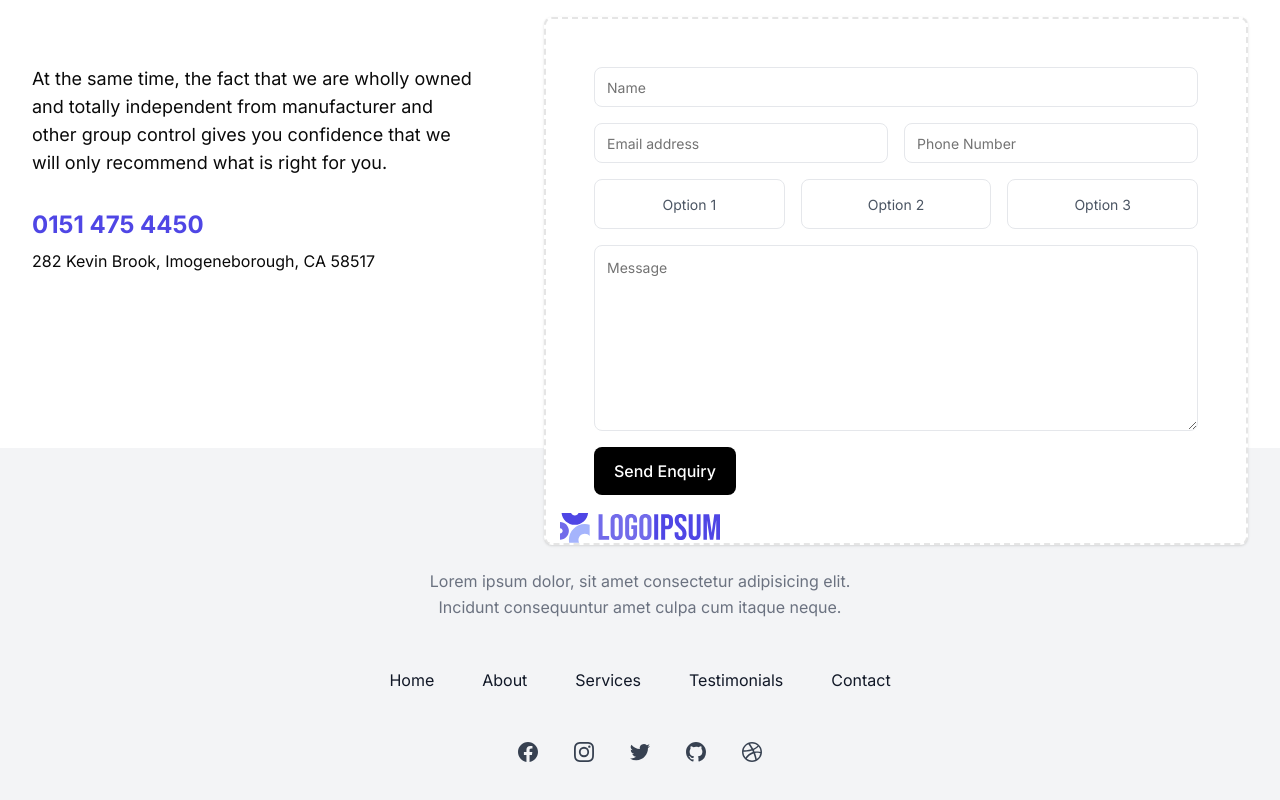
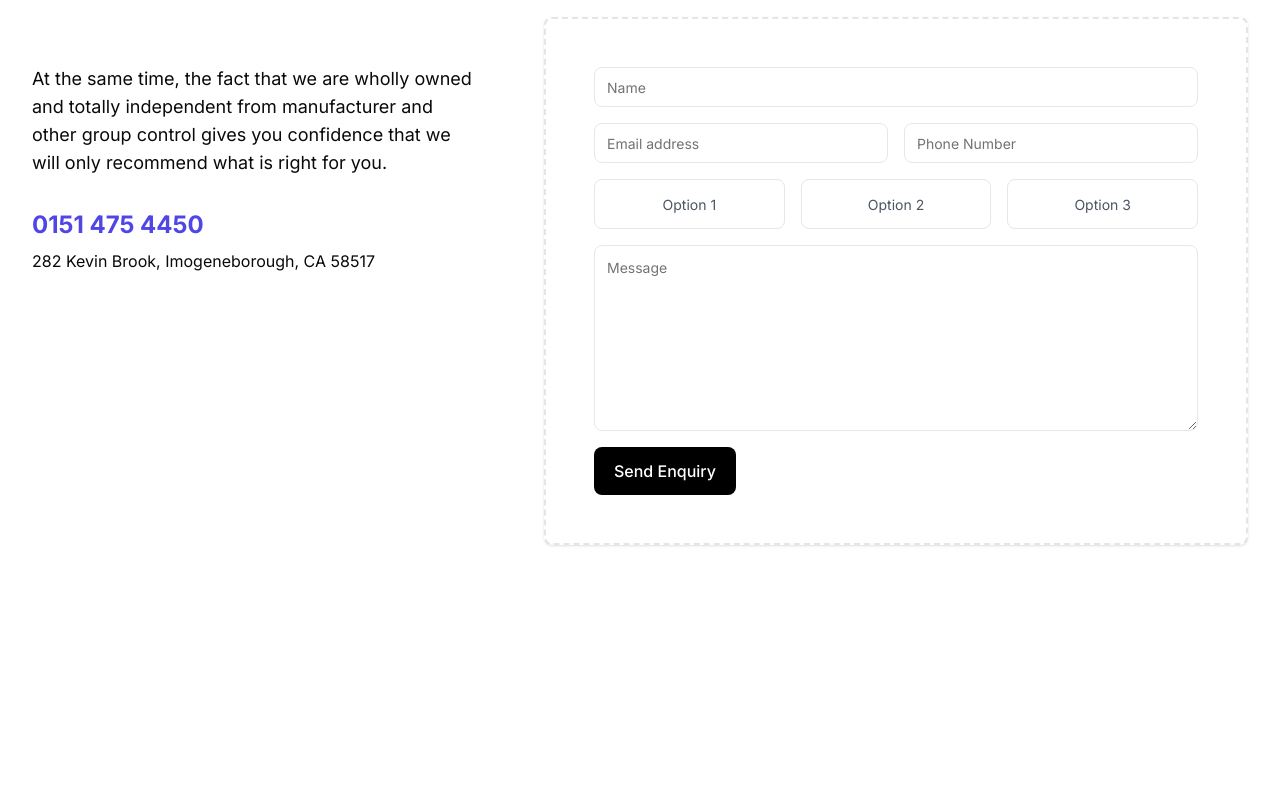
Before and after one commit to EstCarlos/fdd-landing, a Next.js app: page / in a window 1280 px wide. Shown: the part 2876-3676 px from the top of the page. After the commit the page ends 3485 px from the top, so only its background shows below. Built offline with nearby package versions, Linux system fonts and the light colour scheme.

Commit message:
Correccion de error de Divider

```diff
--- a/src/app/page.tsx
+++ b/src/app/page.tsx
@@ -1,6 +1,5 @@
 import Contact from "@/components/Contact";
 import Divider from "@/components/Divider";
-import Footer from "@/components/Footer";
 import LandingPage from "@/components/LandingPage";
 import NavBar from "@/components/NavBar";
 import Services from "@/components/Services";
@@ -11,15 +10,12 @@ export default function Home() {
     <main>
       <NavBar />
       <LandingPage />
-      <Divider children={'Services'}/>
-       <Services />
-       <Divider children={'Testimonials'}/>
-      <Testimonials/>
-      <Divider children={'Contact'}/>
+      <Divider>Services</Divider>
+      <Services />
+      <Divider>Testimonials</Divider>
+      <Testimonials />
+      <Divider>Contact</Divider>
       <Contact />
-      <Footer/>
-
-
     </main>
   );
 }
```
